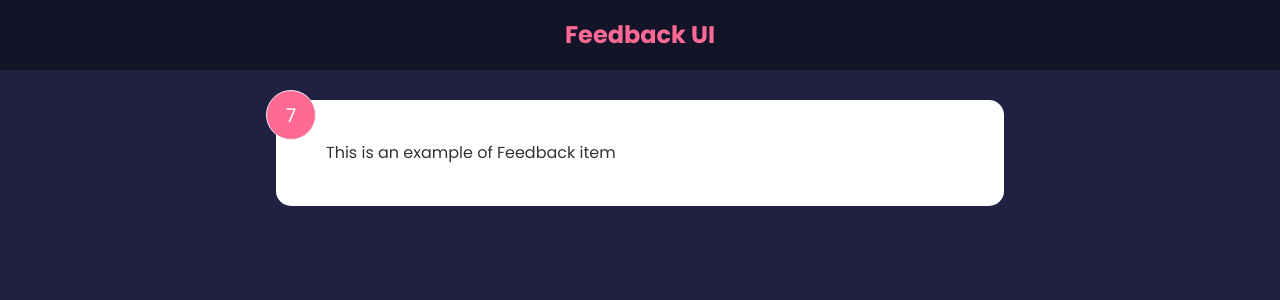
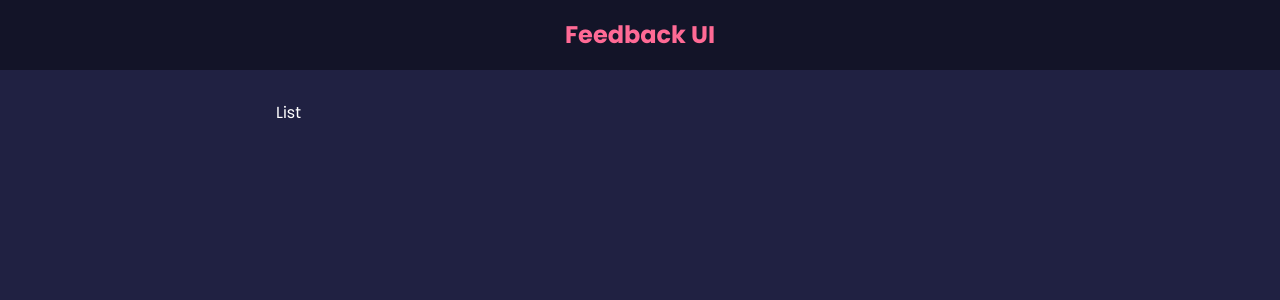
Before and after one commit to likeam/feedback-app, a React (Create React App) app: page / in a window 1280 px wide. Shown: the top 300 px of the page. Built offline with nearby package versions, Linux system fonts and the light colour scheme.

Commit message:
Building the FeedbackList

```diff
--- a/src/App.js
+++ b/src/App.js
@@ -1,48 +1,18 @@
 import { useState } from "react"
 import Header from "./components/Header"
-import FeedbackItem from "./components/FeedbackItem"
+import FeedbackList from "./components/FeedbackList"
+import FeedbackData from "./data/FeedbackData"
 
 function App(){
 
-    const [feedback, setFeedback] = useState([
-        {
-            id: 1,
-            rating: 10,
-            text: 'Alright so before we jump back into our app, lets talk about compoinents. When you start building react apps, you want to think of your user interface or website as a bunch of components. Components are encapuslated entities that can have their own state, peopreties, styling and output. So lets look at twitter.com for example. Therea a lot going on here but think of each block as a component.',
-
-        },
-        {
-            id: 2,
-            rating: 7,
-            text: 'Alright so before we jump back into our app, lets talk about compoinents. When you start building react apps, you want to think of your user interface or website as a bunch of components. Components are encapuslated entities that can have their own state, peopreties, styling and output. So lets look at twitter.com for example. Therea a lot going on here but think of each block as a component.',
-
-        },
-        {
-            id: 3,
-            rating: 8,
-            text: 'Alright so before we jump back into our app, lets talk about compoinents. When you start building react apps, you want to think of your user interface or website as a bunch of components. Components are encapuslated entities that can have their own state, peopreties, styling and output. So lets look at twitter.com for example. Therea a lot going on here but think of each block as a component.',
-
-        },
-        {
-            id: 4,
-            rating: 6,
-            text: 'Alright so before we jump back into our app, lets talk about compoinents. When you start building react apps, you want to think of your user interface or website as a bunch of components. Components are encapuslated entities that can have their own state, peopreties, styling and output. So lets look at twitter.com for example. Therea a lot going on here but think of each block as a component.',
-
-        },
-        {
-            id: 5,
-            rating: 9,
-            text: 'Alright so before we jump back into our app, lets talk about compoinents. When you start building react apps, you want to think of your user interface or website as a bunch of components. Components are encapuslated entities that can have their own state, peopreties, styling and output. So lets look at twitter.com for example. Therea a lot going on here but think of each block as a component.',
-
-        },
-    ] )
+    const [feedback, setFeedback] = useState(FeedbackData)
 
     return (
 
         <>
         <Header/>
         <div className="container">
-            <FeedbackItem />
+            <FeedbackList feedback = {feedback} />
 
         </div>
         </>
--- a/src/components/FeedbackItem.jsx
+++ b/src/components/FeedbackItem.jsx
@@ -2,8 +2,8 @@
 import {useStae} from 'react'
 
 function FeedbackItem() {
-    const rating = 7;
-    const text = 'This is an example of Feedback item';
+    const [rating, serRating] = useState(7)
+    const [text, setText] = useStae('This is an example of Feedback item')
 
     return (
         <div className="card">
--- /dev/null
+++ b/src/components/FeedbackList.jsx
@@ -0,0 +1,11 @@
+
+
+function FeedbackList({feedback}) {
+
+        console.log(feedback);
+    return (
+        <div>List</div>
+    )
+}
+
+export default FeedbackList
```
